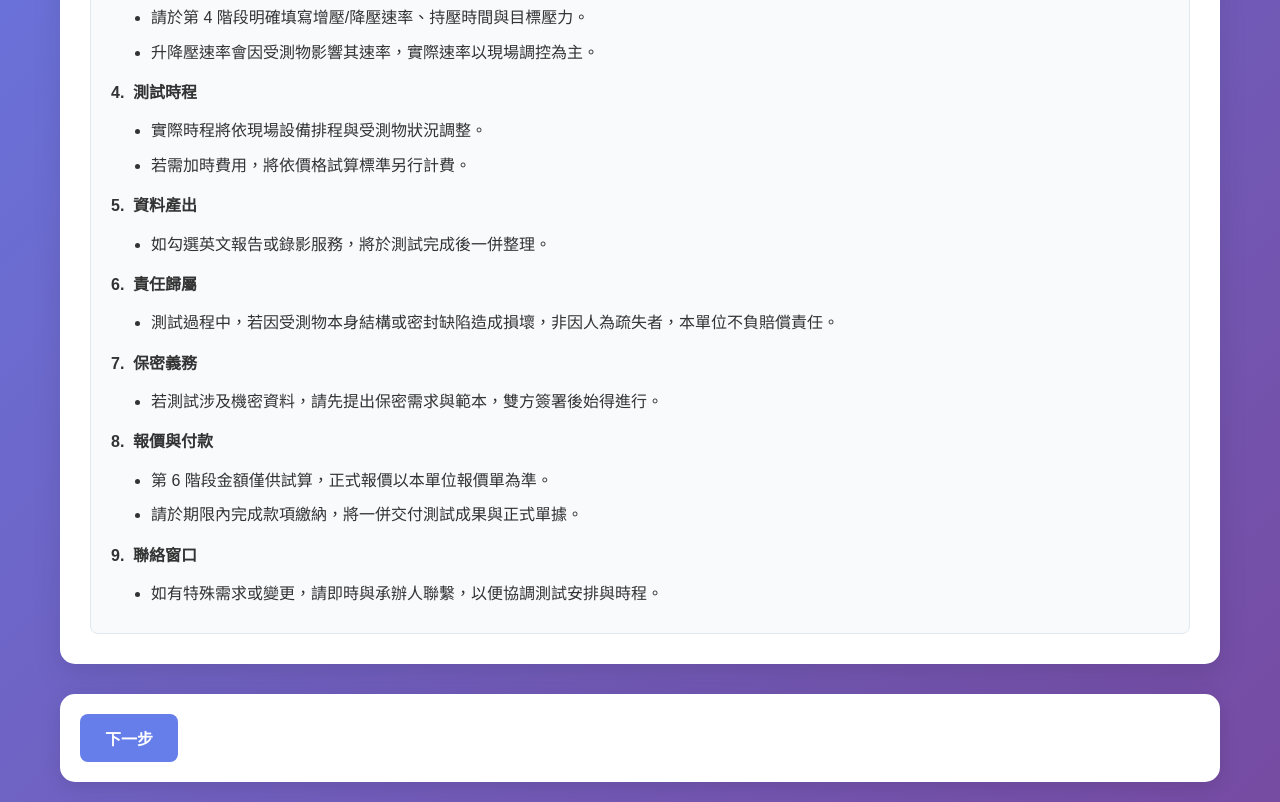
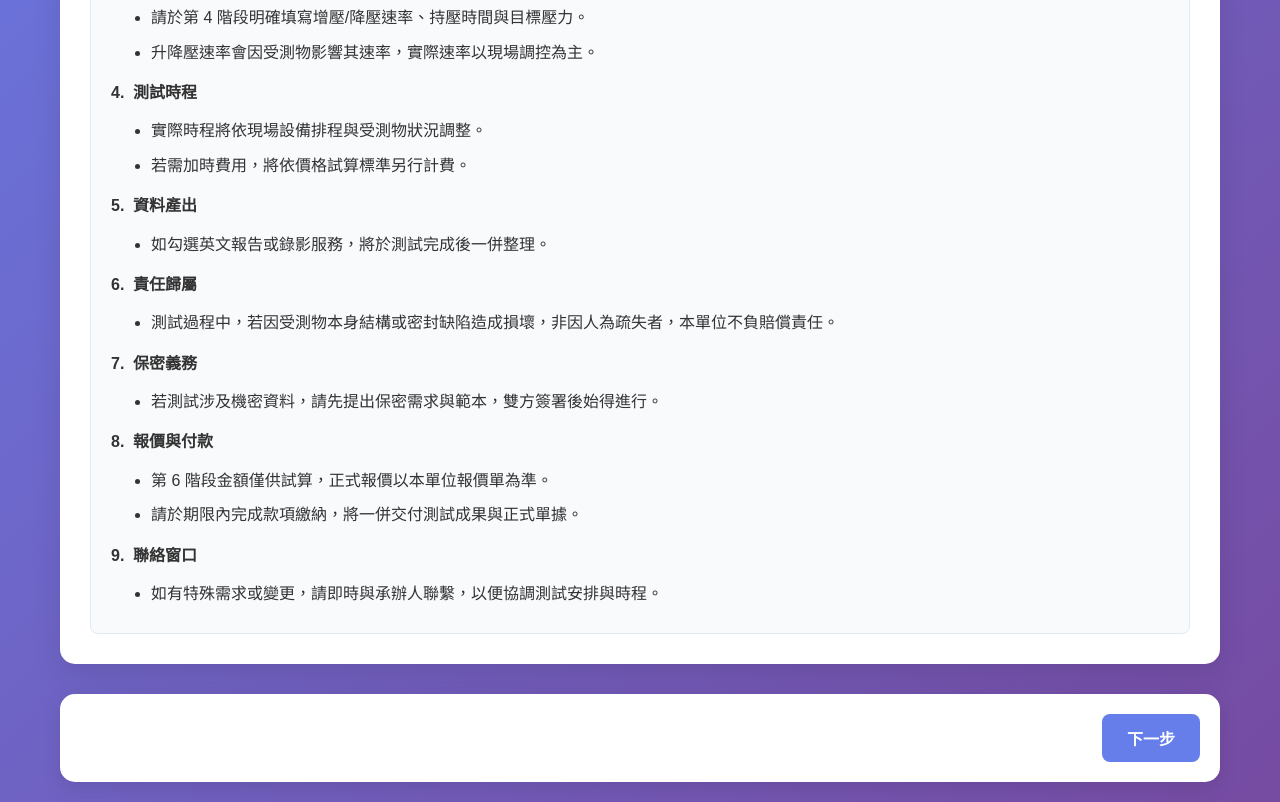
Before and after one commit to asd93303210-dot/nsysu_hpts.github.io, a plain HTML site: page index.html in a window 1280 px wide. Shown: the part 695-1497 px from the top of the page. Drawn offline with Linux system fonts and the light colour scheme.

Commit message:
Add files via upload

```diff
--- a/styles.css
+++ b/styles.css
@@ -247,6 +247,11 @@ textarea {
     background: white;
     border-radius: 15px;
     box-shadow: 0 5px 20px rgba(0,0,0,0.1);
+}
+
+/* 第一頁：僅顯示下一步時靠右 */
+.page.active#page1 ~ .form-controls {
+    justify-content: flex-end;
 }
 
 .btn {
```
